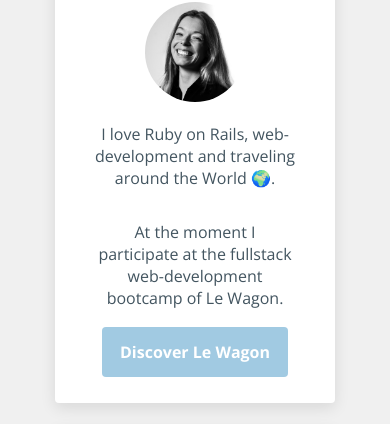
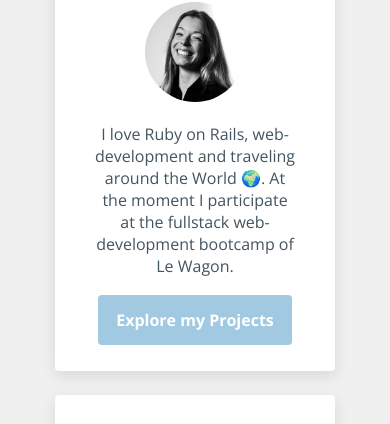
Before and after one commit to AnnaMoe/profile, a plain HTML site: page index.html in a window 390 px wide. Shown: the part 201-625 px from the top of the page. Drawn offline with nearby package versions, Linux system fonts and the light colour scheme.

Commit message:
change in responsive design

```diff
--- a/index.html
+++ b/index.html
@@ -14,19 +14,18 @@
     <div class="card-white">
       <h1>Hello, I'm Anna 😎 </h1>
       <img src="images/IMG_0033-screen (1).jpg" class="img-circle" alt="profile" height="300px">
-      <p>I love Ruby on Rails, web-development and traveling around the World 🌍.</p>
-      <p>At the moment I participate at the fullstack
+      <p>I love Ruby on Rails, web-development and traveling around the World 🌍. At the moment I participate at the fullstack
         web-development bootcamp of Le Wagon.</p>
-      <a href="https://www.lewagon.com" class="btn-blue" target="_blank">Discover Le Wagon</a>
+      <a href="https://github.com/AnnaMoe" class="btn-blue" target="_blank">Explore my Projects</a>
     </div>
 
     <div class="card-white">
       <h2>Follow me</h2>
 
       <ul class="list-inline">
-        <li><a href="#" class="social-icon"><i class="fab fa-github"></i></a></li>
-        <li><a href="#" class="social-icon"><i class="fab fa-linkedin"></i></a></li>
-        <li><a href="#" class="social-icon"><i class="fab fa-instagram"></i></a></li>
+        <li><a href="https://github.com/AnnaMoe" class="social-icon" target="_blank"><i class="fab fa-github"></i></a></li>
+        <li><a href="https://www.linkedin.com/in/anna-lena-m%C3%B6lling-450703187/" class="social-icon" target="_blank"><i class="fab fa-linkedin"></i></a></li>
+        <li><a href="https://www.instagram.com/anna.moelling/?hl=de" class="social-icon" target="_blank"><i class="fab fa-instagram"></i></a></li>
       </ul>
     </div>
   </div>
--- a/style.css
+++ b/style.css
@@ -56,6 +56,11 @@ p {
   margin: 50px 50px;
 }
 
+.btn-blue:hover {
+  background-color: #76abca;
+  color: white;
+}
+
 .list-inline {
   list-style: none;
   padding: 0;
@@ -87,6 +92,7 @@ p {
   /* For a screen < 960px, this CSS will be read */
   .card-white {
     width: 600px;
+    margin: 24px auto;
   }
 }
 
@@ -94,6 +100,7 @@ p {
   /* For a screen < 720px, this CSS will be read */
   .card-white {
     width: 500px;
+    margin: 24px auto;
   }
 }
 
@@ -101,6 +108,11 @@ p {
   /* For a screen < 720px, this CSS will be read */
   .card-white {
     width: 400px;
+    margin: 24px auto;
+  }
+  .container {
+    margin: 0;
+    width: 100%;
   }
 }
 
@@ -108,6 +120,11 @@ p {
   /* For a screen < 720px, this CSS will be read */
   .card-white {
     width: 300px;
+    margin: 24px auto;
+  }
+  .container {
+    margin: 0;
+    width: 100%;
   }
 }
 
```
